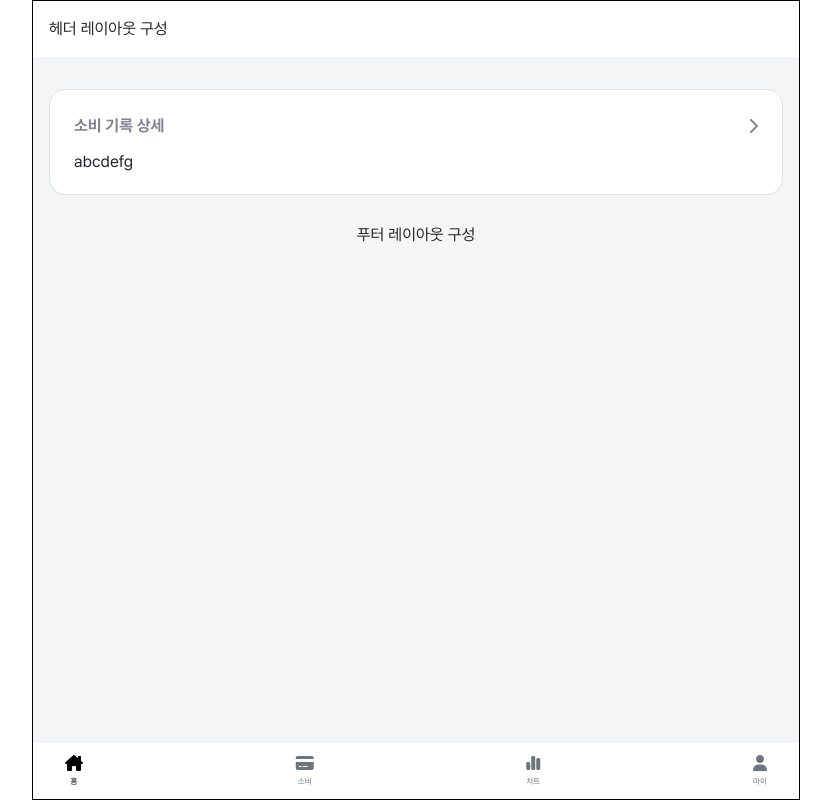
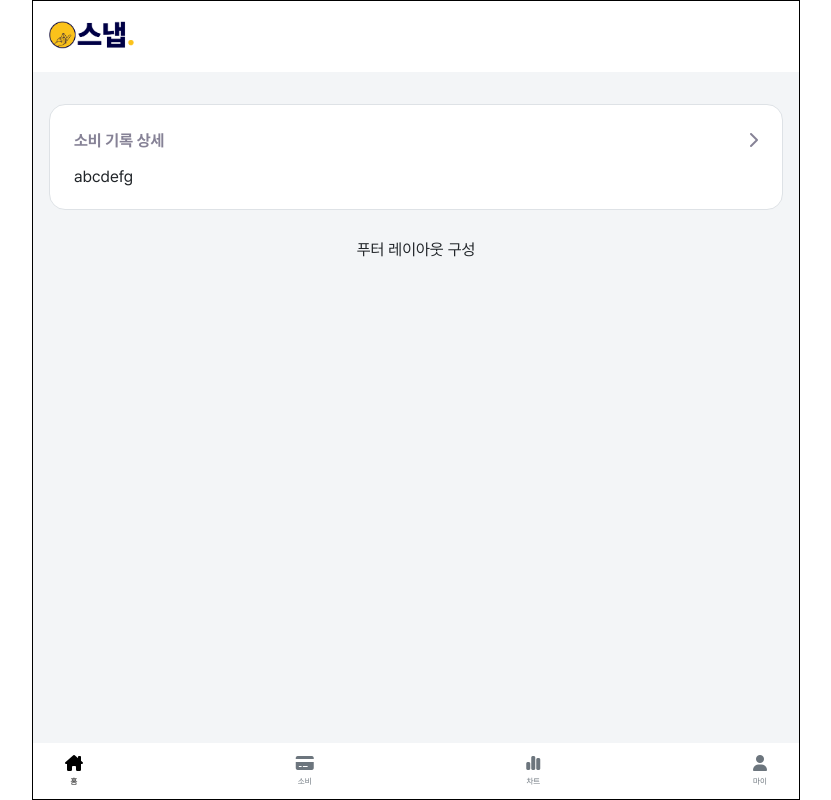
Before and after one commit to KB-16th-Frontend/snap_client, a Vue app: page /home in a window 1280 px wide. Shown: the whole page, without its empty margins (224-1055 px from the left). Built offline with nearby package versions, Linux system fonts and the light colour scheme.

Commit message:
feat: add logo button

```diff
--- /dev/null
+++ b/src/components/common/Logo/BaseLogo.vue
@@ -0,0 +1,25 @@
+<style scoped>
+.logo-container {
+    display: block;
+    width: 85px;
+}
+
+.logo {
+    display: block;
+    width: 100%;
+    height: auto;
+}
+.logo-image {
+    width: 100%;
+    height: auto;
+    object-fit: contain;
+}
+</style>
+
+<template>
+    <router-link to="home" class="logo-container navbar-brand">
+        <figure class="logo">
+            <img src="@/assets/images/logo.png" alt="Snap Logo Image" class="logo-image" />
+        </figure>
+    </router-link>
+</template>
--- a/src/components/layouts/CommonHeader.vue
+++ b/src/components/layouts/CommonHeader.vue
@@ -5,7 +5,11 @@ header {
 </style>
 
 <template>
-    <header class="bg-white">헤더 레이아웃 구성</header>
+    <header class="bg-white">
+        <BaseLogo />
+    </header>
 </template>
 
-<script setup></script>
+<script setup>
+import BaseLogo from '../common/Logo/BaseLogo.vue'
+</script>
```
Also changed, not shown: src/assets/images/logo.png (renamed from src/assets/logo.png).
